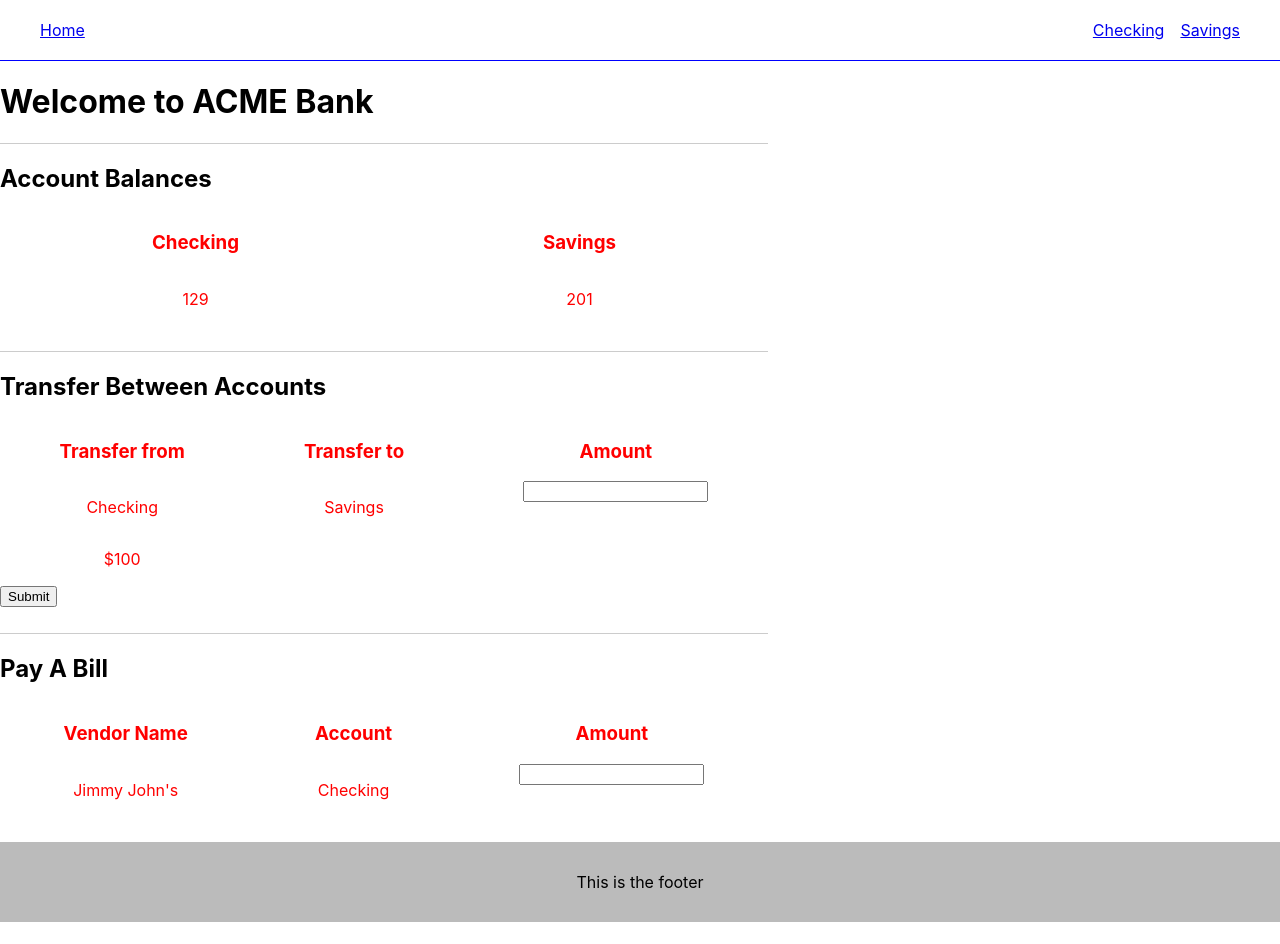
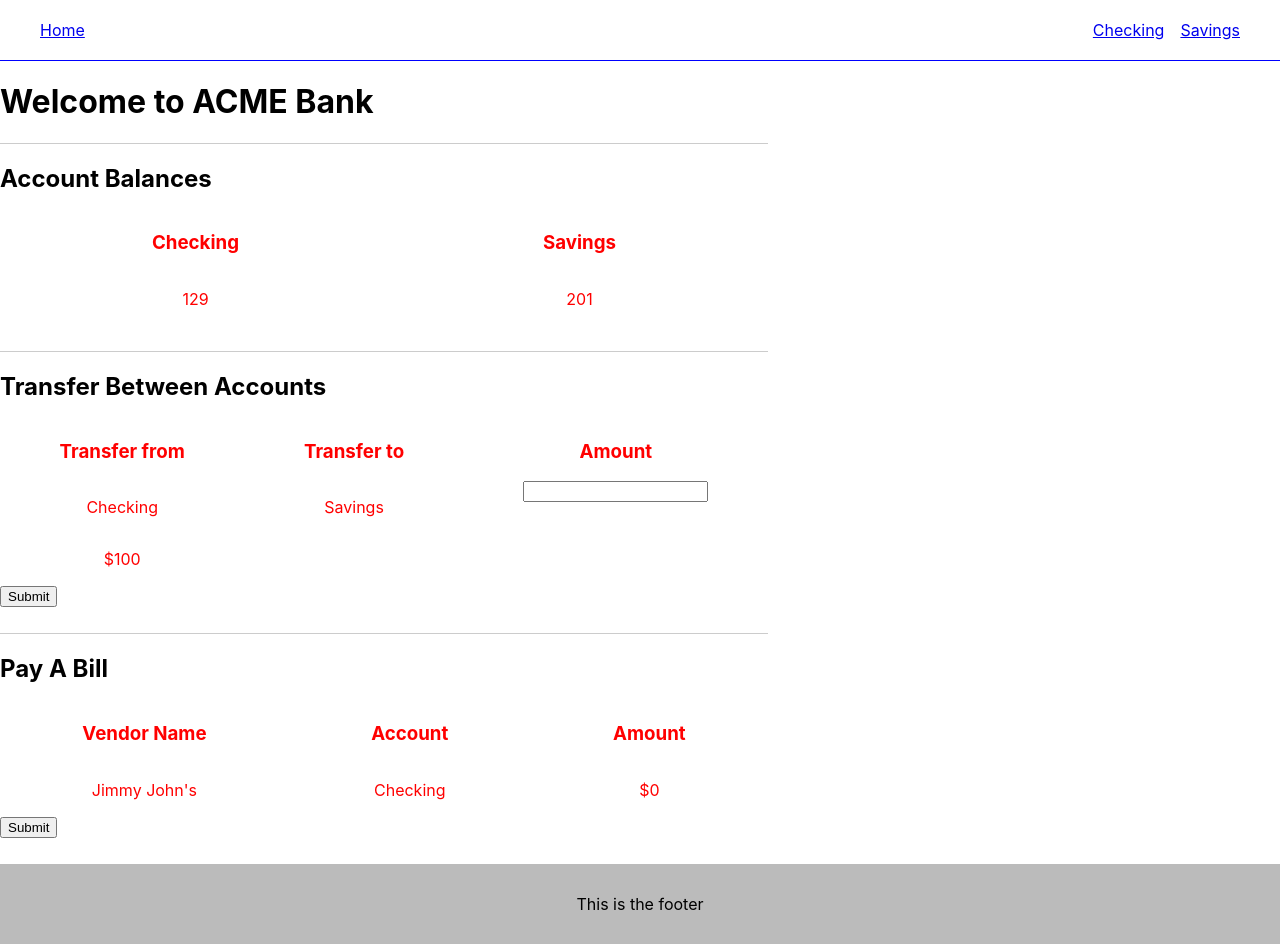
Before and after one commit to StashaG/my-bank, a React (Create React App) app: page / in a window 1280 px wide. Before the commit the page ends 922 px from the top, so only its background shows below. Built offline with nearby package versions, Linux system fonts and the light colour scheme.

Commit message:
updating pay a bill section and styling

```diff
--- a/src/components/landing.jsx
+++ b/src/components/landing.jsx
@@ -62,9 +62,10 @@ const Landing = props => {
             </div>
             <div className="pform__column">
               <h3>Amount</h3>
-              <input onChange={handleChange} />
+              <p>$0</p>
             </div>
           </div>
+          <button onClick={()=>alert('savings')}>Submit</button>
         </div>
       </div>
     );
--- a/src/index.css
+++ b/src/index.css
@@ -58,5 +58,4 @@ header {
   align-items: center;
   display: flex;
   flex-direction: column;
-
 }
```
Also changed, not shown: 1 other file (tests, documents, lock files or other folders).
